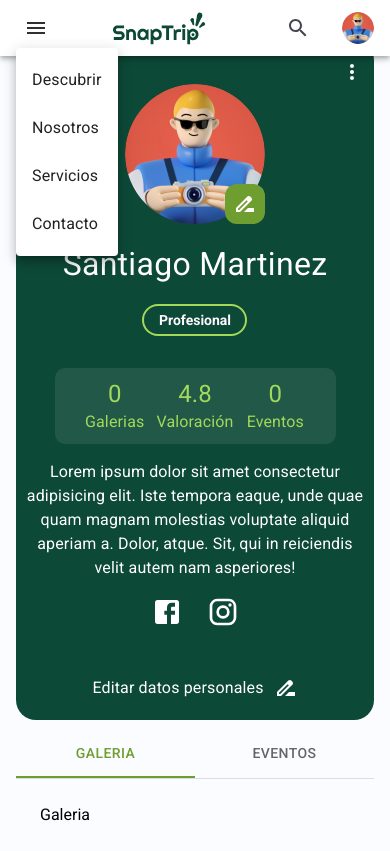
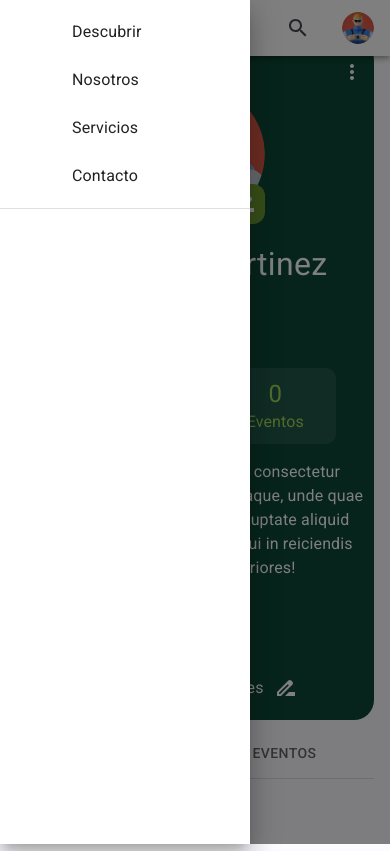
Before and after one commit to No-Country-simulation/s16-17-t-python-react, a React (Vite) app in the folder frontend/: page /account in a window 390 px wide. Both pictures are taken after a click on the button 36 px from the left and 28 px from the top of the page. Built offline with nearby package versions, Linux system fonts and the light colour scheme.

Commit message:
Add: Adicion de SideBar para la vista mobile, correccion de login, modificacion en store.js

```diff
--- a/frontend/src/components/navigation/NavBar.jsx
+++ b/frontend/src/components/navigation/NavBar.jsx
@@ -4,35 +4,21 @@ import * as React from 'react'
 import AppBar from '@mui/material/AppBar'
 import Box from '@mui/material/Box'
 import Toolbar from '@mui/material/Toolbar'
-import IconButton from '@mui/material/IconButton'
-import Typography from '@mui/material/Typography'
-import Menu from '@mui/material/Menu'
-import MenuIcon from '@mui/icons-material/Menu'
 import Container from '@mui/material/Container'
 import Button from '@mui/material/Button'
-import MenuItem from '@mui/material/MenuItem'
 import logo from '../../assets/img/logo_green.svg'
 import { NavLink } from 'react-router-dom'
-import { Profile } from './Profile'
-import { SearchBar } from './SearchBar'
+import { Profile, SearchBar, GuestProfile, SideBar } from '../navigation'
 import { Stack } from '@mui/material'
 import useUserStore from '../../store/store'
-import { GuestProfile } from './GuestProfile'
 
 const pages = ['Descubrir', 'Nosotros', 'Servicios', 'Contacto']
 
 export const NavBar = () => {
 	const [anchorElNav, setAnchorElNav] = React.useState(null)
-	const [anchorElUser, setAnchorElUser] =
-		React.useState(null) /* Confirmacion de uso */
-	const { user, setUser } = useUserStore()
+	const [anchorElUser, setAnchorElUser] = React.useState(null)
 
-	const handleOpenNavMenu = (event) => {
-		setAnchorElNav(event.currentTarget)
-	}
-	const handleOpenUserMenu = (event) => {
-		setAnchorElUser(event.currentTarget)
-	}
+	const { user, setUser } = useUserStore() /* Confirmacion de uso */
 
 	const handleCloseNavMenu = () => {
 		setAnchorElNav(null)
@@ -65,44 +51,7 @@ export const NavBar = () => {
 								display: { xs: 'flex', md: 'none' },
 							}}
 						>
-							<IconButton
-								aria-label="account of current user"
-								aria-controls="menu-appbar"
-								aria-haspopup="true"
-								onClick={handleOpenNavMenu}
-								color="inherit"
-							>
-								<MenuIcon sx={{ color: '#313031' }} />
-							</IconButton>
-							<Menu
-								id="menu-appbar"
-								anchorEl={anchorElNav}
-								anchorOrigin={{
-									vertical: 'bottom',
-									horizontal: 'left',
-								}}
-								keepMounted
-								transformOrigin={{
-									vertical: 'top',
-									horizontal: 'left',
-								}}
-								open={Boolean(anchorElNav)}
-								onClose={handleCloseNavMenu}
-								sx={{
-									display: { xs: 'block', md: 'none' },
-								}}
-							>
-								{pages.map((page) => (
-									<MenuItem
-										key={page}
-										onClick={handleCloseNavMenu}
-									>
-										<Typography textAlign="center">
-											{page}
-										</Typography>
-									</MenuItem>
-								))}
-							</Menu>
+							<SideBar />
 						</Box>
 						<NavLink
 							to="/"
--- /dev/null
+++ b/frontend/src/components/navigation/SideBar.jsx
@@ -0,0 +1,58 @@
+import * as React from 'react'
+import Box from '@mui/material/Box'
+import Drawer from '@mui/material/Drawer'
+import MenuIcon from '@mui/icons-material/Menu'
+import List from '@mui/material/List'
+import Divider from '@mui/material/Divider'
+import ListItem from '@mui/material/ListItem'
+import ListItemButton from '@mui/material/ListItemButton'
+import ListItemIcon from '@mui/material/ListItemIcon'
+import ListItemText from '@mui/material/ListItemText'
+import { IconButton } from '@mui/material'
+
+export const SideBar = () => {
+	const [open, setOpen] = React.useState(false)
+
+	const toggleDrawer = (newOpen) => () => {
+		setOpen(newOpen)
+	}
+
+	const DrawerList = (
+		<Box
+			sx={{ width: 250 }}
+			role="presentation"
+			onClick={toggleDrawer(false)}
+		>
+			<List>
+				{['Descubrir', 'Nosotros', 'Servicios', 'Contacto'].map(
+					(text, index) => (
+						<ListItem key={text} disablePadding>
+							<ListItemButton>
+								<ListItemIcon></ListItemIcon>
+								<ListItemText primary={text} />
+							</ListItemButton>
+						</ListItem>
+					)
+				)}
+			</List>
+			<Divider />
+		</Box>
+	)
+
+	return (
+		<div>
+			<IconButton
+				aria-label="account of current user"
+				aria-controls="menu-appbar"
+				aria-haspopup="true"
+				onClick={toggleDrawer(true)}
+				color="inherit"
+			>
+				<MenuIcon sx={{ color: '#313031' }} />
+			</IconButton>
+			<Drawer open={open} onClose={toggleDrawer(false)}>
+				{DrawerList}
+			</Drawer>
+		</div>
+	)
+}
--- a/frontend/src/components/navigation/index.js
+++ b/frontend/src/components/navigation/index.js
@@ -2,3 +2,4 @@ export * from './NavBar'
 export * from './SearchBar'
 export * from './Profile'
 export * from './GuestProfile'
+export * from './SideBar'
--- a/frontend/src/pages/register/RegisterComponente2.jsx
+++ b/frontend/src/pages/register/RegisterComponente2.jsx
@@ -224,7 +224,7 @@ export const RegisterComponente = () => {
 				<div className={section_div_title}>
 					<p className={section_title_b}>Empecemos</p>
 					<p className={div_title_p}>
-						Completá el form para crear tu cuenta.
+						Completa el form para crear tu cuenta.
 					</p>
 				</div>
 			</section>
--- a/frontend/src/store/store.js
+++ b/frontend/src/store/store.js
@@ -1,10 +1,36 @@
+/* eslint-disable no-console */
 import { create } from 'zustand'
 
 const useUserStore = create((set) => ({
 	user: 'John',
-	setUser: (user) =>
-		set({ user }) /* Estado para vincular con confirmación de usuario */,
+	setUser: (user) => set({ user }),
 	clearUser: () => set({ user: null }),
+
+	// Nueva función para obtener los datos del perfil
+	fetchUserProfile: async () => {
+		try {
+			const response = await fetch(
+				`${import.meta.env.VITE_BACKEND_URL}/account/profile/`,
+				{
+					method: 'GET',
+					headers: {
+						'Content-Type': 'application/json',
+						// Agrega el token de autenticación si es necesario
+						Authorization: `Bearer ${localStorage.getItem('token')}`,
+					},
+				}
+			)
+
+			if (!response.ok) {
+				throw new Error('Error al obtener los datos del perfil')
+			}
+
+			const data = await response.json()
+			set({ user: data })
+		} catch (error) {
+			console.error('Error:', error)
+		}
+	},
 }))
 
 export default useUserStore
```
